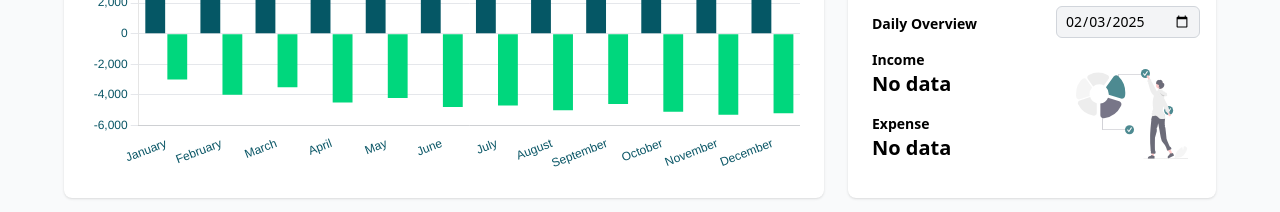
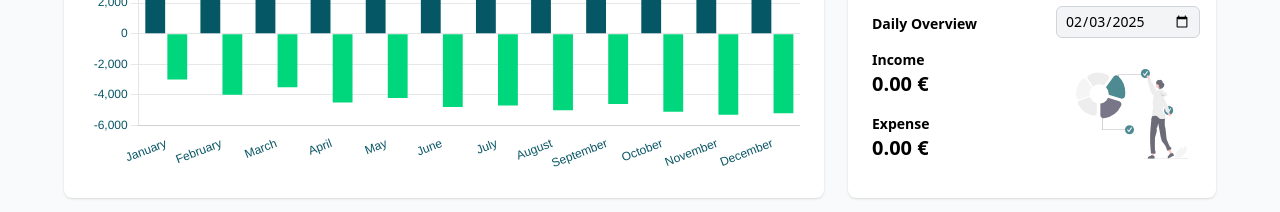
Before and after one commit to jfernandezcl/personal-finance, a React (Vite) app in the folder frontend/: page /dashboard in a window 1280 px wide. Shown: the part 478-690 px from the top of the page. Built offline with nearby package versions, Linux system fonts and the light colour scheme; sample sign-in values are in the browser's storage; the HTML template or start-up script is replaced by a standard one.

Commit message:
fix: add zero amount to the total amount of the card per day

```diff
--- a/frontend/src/components/TotalCardDay.jsx
+++ b/frontend/src/components/TotalCardDay.jsx
@@ -44,7 +44,7 @@ export default function TotalCardDay() {
         <div className="mt-4">
           <p className="text-sm font-semibold text-black">Income</p>
           <h3 className="text-xl font-bold text-black">
-            {dailyData.income > 0 ? `${dailyData.income.toFixed(2)} €` : 'No data'}
+            {dailyData.income > 0 ? `${dailyData.income.toFixed(2)} €` : '0.00 €'}
           </h3>
           {dailyData.income > 0 && (
             <span className="text-sm text-green-500 font-semibold">
@@ -56,7 +56,7 @@ export default function TotalCardDay() {
         <div className="mt-4">
           <p className="text-sm font-semibold text-black">Expense</p>
           <h3 className="text-xl font-bold text-black">
-            {dailyData.expense > 0 ? `${dailyData.expense.toFixed(2)} €` : 'No data'}
+            {dailyData.expense > 0 ? `${dailyData.expense.toFixed(2)} €` : '0.00 €'}
           </h3>
           {dailyData.expense > 0 && (
             <span className="text-sm text-red-500 font-semibold">
```
